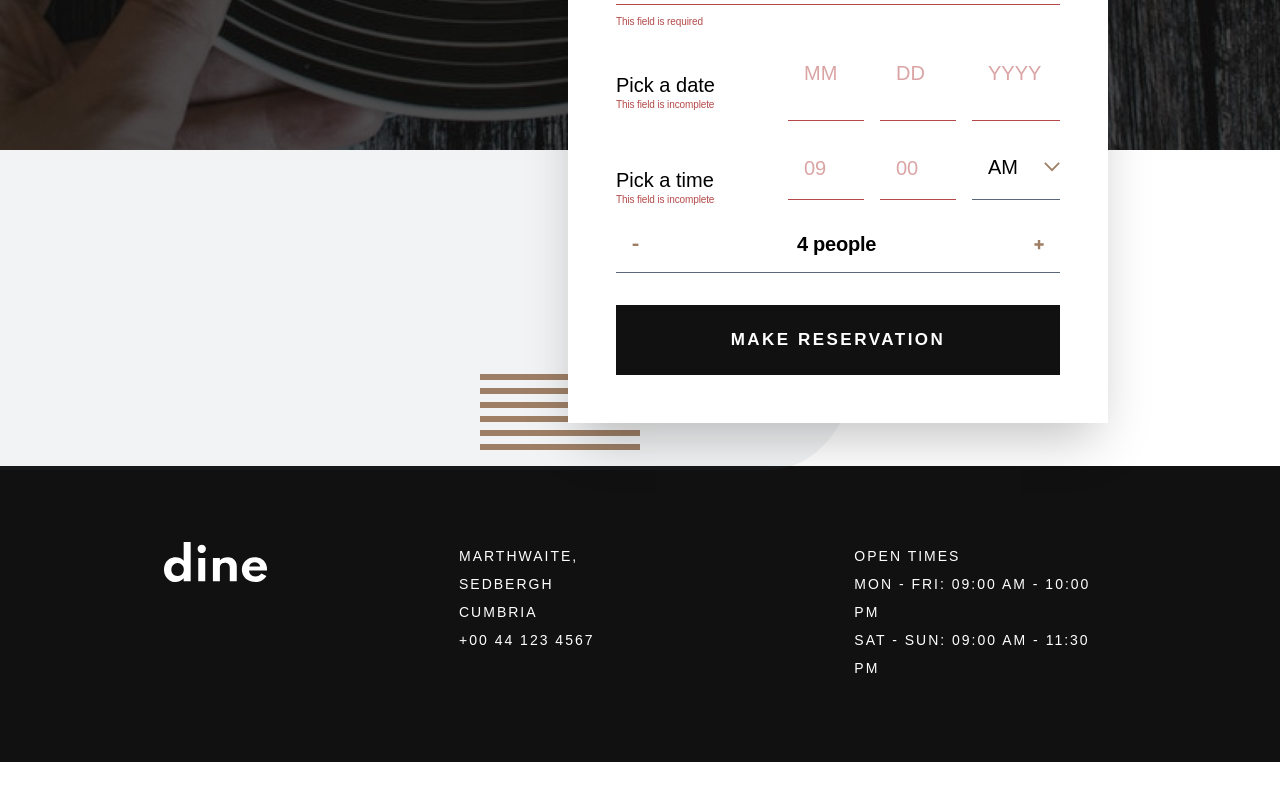
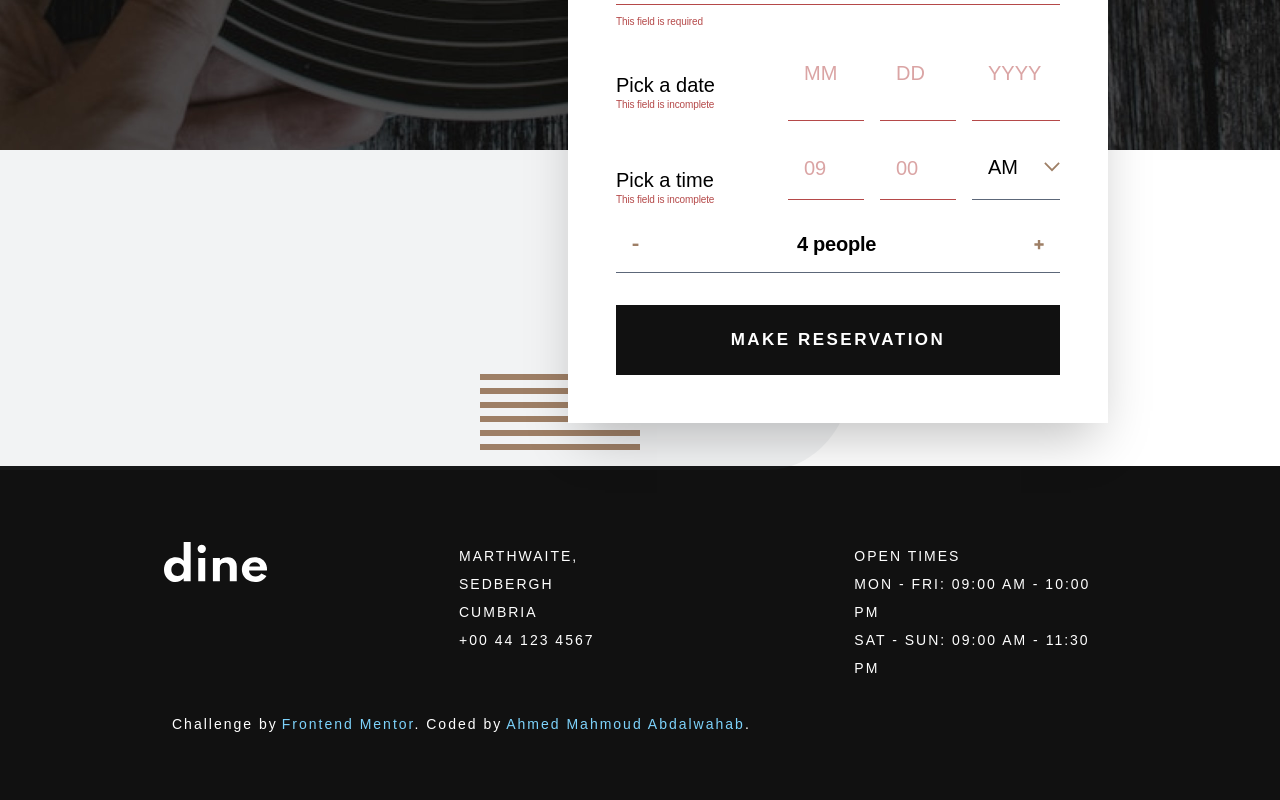
Before and after one commit to Ahmed96Mah/F-E-M-Dine-Website, a React (Create React App) app: page /F-E-M-Dine-Website/booking in a window 1280 px wide. Shown: the part 450-1250 px from the top of the page. Before the commit the page ends 1212 px from the top, so only its background shows below. Built offline with nearby package versions, Linux system fonts and the light colour scheme.

Commit message:
Update pages' footer markup

```diff
--- a/src/pages/Booking.tsx
+++ b/src/pages/Booking.tsx
@@ -284,7 +284,8 @@ const Booking = () => {
           className="hidden xl:block xl:absolute xl:right-1/2 xl:-mt-24 xl:z-10"
         />
       </main>
-      <footer className="bg-cod-gray flex flex-col items-center py-19 md:px-8 md:flex-row md:justify-start md:items-start xl:px-41">
+      <footer className="bg-cod-gray flex flex-col items-center md:items-start py-19 md:px-8 xl:px-41">
+        <div className="flex flex-col items-center md:items-start md:flex-row md:justify-start md:items-start">
           <img
             src={logo}
             alt="Dine's logo"
@@ -302,6 +303,30 @@ const Booking = () => {
               <span>SAT - SUN: 09:00 AM - 11:30 PM</span>
             </section>
           </section>
+        </div>
+        <div>
+          <p className="text-center text-sm text-white mt-6 mx-2">
+            Challenge by
+            <a
+              className="text-sky-300 ml-1"
+              href="https://www.frontendmentor.io?ref=challenge"
+              target="_blank"
+              rel="noreferrer"
+            >
+              Frontend Mentor
+            </a>
+            . Coded by
+            <a
+              className="text-sky-300 ml-1"
+              href="https://www.frontendmentor.io/profile/Ahmed96Mah"
+              target="_blank"
+              rel="noreferrer"
+            >
+              Ahmed Mahmoud Abdalwahab
+            </a>
+            .
+          </p>
+        </div>
       </footer>
     </div>
   );
--- a/src/pages/Home.tsx
+++ b/src/pages/Home.tsx
@@ -382,7 +382,8 @@ const Home = () => {
           </Link>
         </div>
       </main>
-      <footer className="bg-cod-gray flex flex-col items-center py-19 xl:px-41 xl:flex-row xl:items-start">
+      <footer className="bg-cod-gray flex flex-col items-center py-19 xl:px-41">
+        <div className="flex flex-col items-center xl:flex-row xl:items-start">
           <img src={logo} alt="Dine's logo" className="w-26 mb-10 xl:mr-48" />
           <div className="text-sm text-white xl:w-full xl:flex xl:flex-row xl:justify-start xl:items-center">
             <div className="flex flex-col items-center mb-8 xl:items-start xl:mr-45 xl:mb-0">
@@ -396,6 +397,30 @@ const Home = () => {
               <span>SAT - SUN: 09:00 AM - 11:30 PM</span>
             </div>
           </div>
+        </div>
+        <div>
+          <p className="text-center text-sm text-white mt-6 mx-2">
+            Challenge by
+            <a
+              className="text-sky-300 ml-1"
+              href="https://www.frontendmentor.io?ref=challenge"
+              target="_blank"
+              rel="noreferrer"
+            >
+              Frontend Mentor
+            </a>
+            . Coded by
+            <a
+              className="text-sky-300 ml-1"
+              href="https://www.frontendmentor.io/profile/Ahmed96Mah"
+              target="_blank"
+              rel="noreferrer"
+            >
+              Ahmed Mahmoud Abdalwahab
+            </a>
+            .
+          </p>
+        </div>
       </footer>
     </div>
   );
```
Lines whose indentation alone changed are shown as unchanged.
